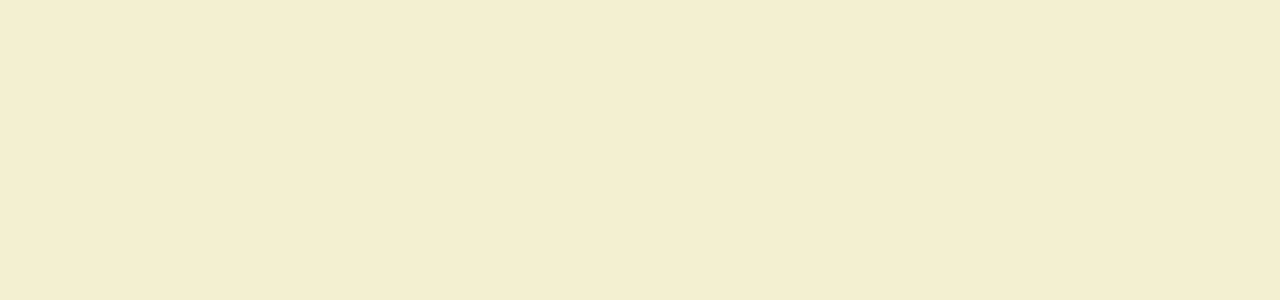
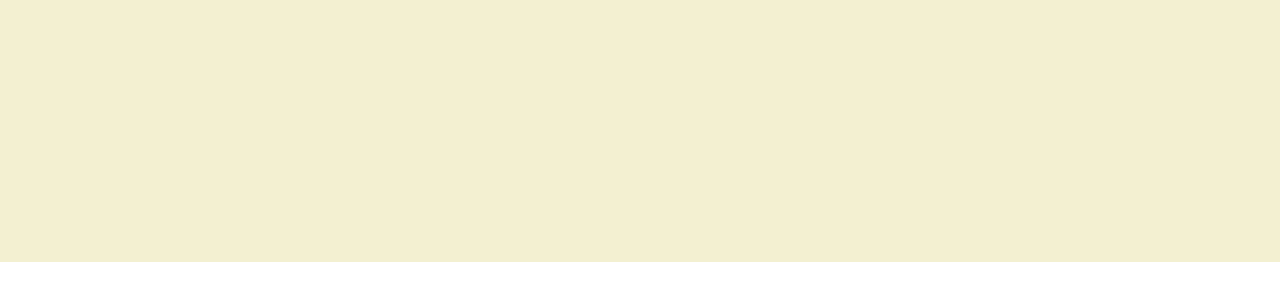
Before and after one commit to francisfuzz/color-fidget, a React (Create React App) app: page / in a window 1280 px wide. Shown: the part 458-758 px from the top of the page. Built offline with nearby package versions, Linux system fonts and the light colour scheme.

Commit message:
feat: on click, change color

```diff
--- a/src/App.js
+++ b/src/App.js
@@ -1,30 +1,41 @@
 import React from 'react';
-
-// https://colorhunt.co/palette/132892
-// How do I transition these?
-const colors = [
-  'f3f0d1',
-  'e29c68',
-  'c85108',
-  'a20e0e'
-]
 
 class App extends React.Component {
 
   constructor(props) {
     super(props);
     this.state = {
-      color: `#${colors[0]}`
+      // https://colorhunt.co/palette/132892
+      colors: [
+        'f3f0d1',
+        'e29c68',
+        'c85108',
+        'a20e0e'
+      ],
+      color: 'f3f0d1'
     }
+    this.changeColor = this.changeColor.bind(this)
+  }
 
+  changeColor() {
+    const newColors = this.state.colors.slice()
+    const nextColor = newColors.pop()
+    newColors.unshift(nextColor)
+
+    this.setState({
+      color: nextColor,
+      colors: newColors
+    })
   }
 
   render() {
     return (
-      <div style={{
-        'minWidth': '100vw',
-        'minHeight': '100vh',
-        'backgroundColor': this.state.color
+      <div
+        onClick={this.changeColor}
+        style={{
+        'minWidth': '90vw',
+        'minHeight': '90vh',
+        'backgroundColor': `#${this.state.color}`
       }}>
       </div>
     );
```
